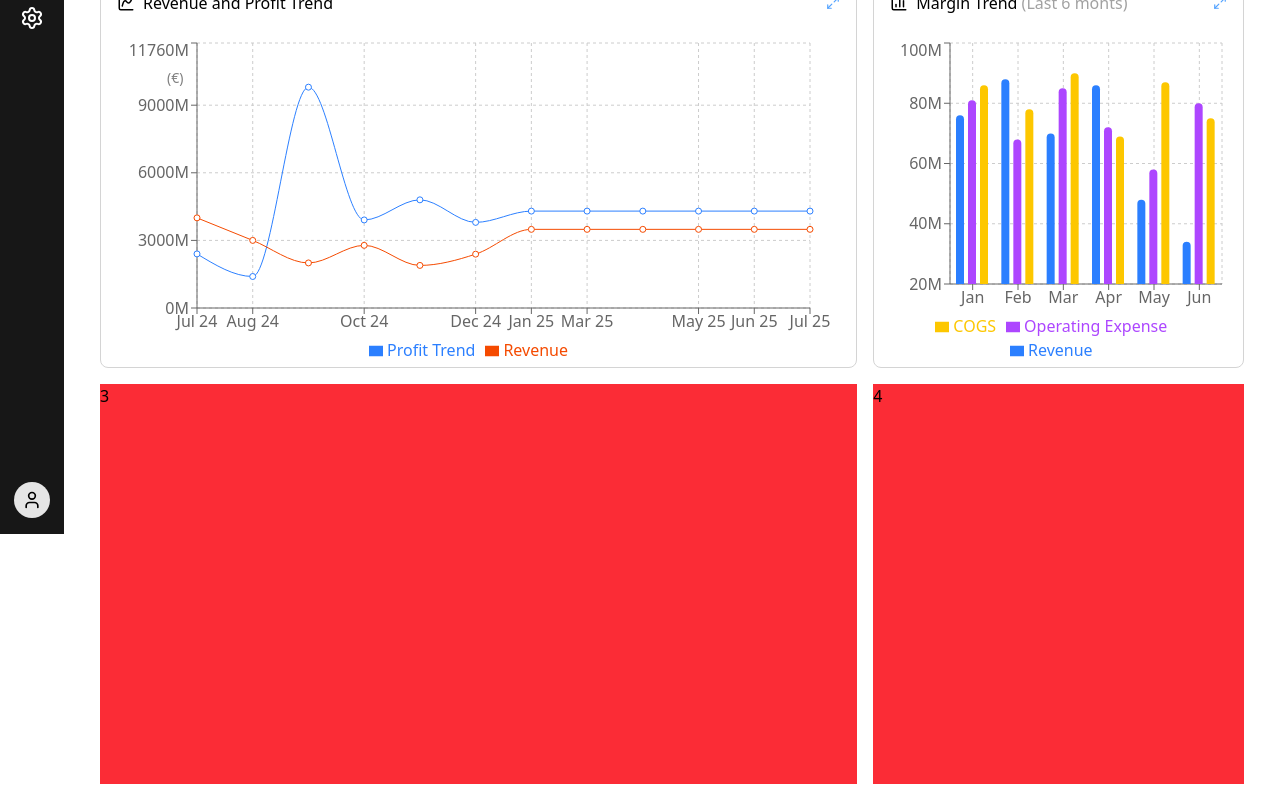
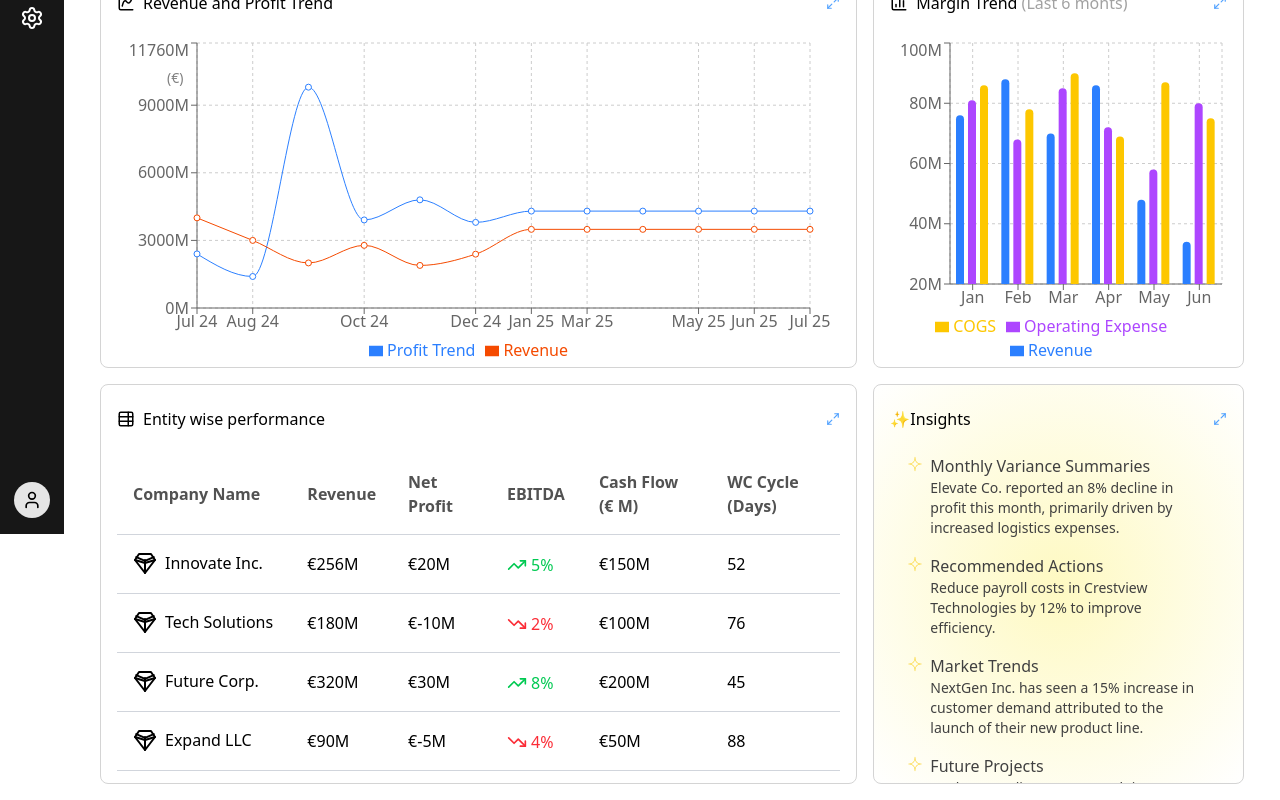
Before and after one commit to 10Yash10/Assignment-Project, a Next.js app: page /dashboard in a window 1280 px wide. Shown: the part 266-1066 px from the top of the page. Built offline with nearby package versions, Linux system fonts and the light colour scheme.

Commit message:
created the company section and insights section in dashboard

```diff
--- a/src/app/dashboard/page.tsx
+++ b/src/app/dashboard/page.tsx
@@ -2,9 +2,13 @@ import BarGraphComp from "@/components/ui/BarGraphComp";
 import Header from "@/components/ui/Header";
 import InfoCard from "@/components/ui/InfoCard";
 import LineChartComp from "@/components/ui/LineChart";
-import { ChartColumn, ChartSpline, Maximize, Maximize2 } from "lucide-react";
+import { ChartColumn, ChartSpline, Maximize, Maximize2, TableProperties, TrendingDown, TrendingUp } from "lucide-react";
+import { companyData } from "@/data/companies";
+import Image from "next/image";
 
 const page = () => {
+    const wcCycleDays = [52, 76, 45, 88, 25, 36, 55, 65, 70, 40, 80, 30, 60, 50, 75, 48, 58, 68, 78, 88, 98, 28, 38, 48];
+    const cashFlowData = ['150M', '100M', '200M', '50M', '300M', '80M', '140M', '40M', '250M', '90M', '180M', '60M', '220M', '70M', '280M', '85M', '150M', '45M', '240M', '100M', '190M', '55M', '230M', '65M'];
     const boxInformation = [
         {
             id: 1,
@@ -51,7 +55,7 @@ const page = () => {
                     <div className="w-full h-[10%] flex items-center justify-between">
                         <div className="flex gap-2 items-center">
                             <ChartSpline size={18} />
-                            <h1>Revenue and Profit Trend</h1>
+                            <h1 className="font-medium">Revenue and Profit Trend</h1>
                         </div>
                         <Maximize2 className="text-blue-400" size={14} />
                     </div>
@@ -65,7 +69,7 @@ const page = () => {
                     <div className="w-full h-[10%] flex items-center justify-between">
                         <div className="flex gap-2 items-center">
                             <ChartColumn size={18} />
-                            <h1>Margin Trend <span className="text-neutral-400">{"("}Last 6 monts{")"}</span></h1>
+                            <h1 className="font-medium">Margin Trend <span className="text-neutral-400 font-regular">{"("}Last 6 monts{")"}</span></h1>
                         </div>
                         <Maximize2 className="text-blue-400" size={14} />
                     </div>
@@ -74,11 +78,92 @@ const page = () => {
                     </div>
                 </div>
 
-                {/* Entry wise performance */}
-                <div className="col-span-2 bg-red-500 auto-cols-max">3</div>
+                {/* Entity wise performance */}
+                <div className="col-span-2 auto-cols-max h-[25rem] border space-y-4 border-neutral-300 p-4 rounded-lg">
+                    <div className="w-full h-[10%] flex items-center justify-between">
+                        <div className="flex gap-2 items-center">
+                            <TableProperties size={18} />
+                            <h1 className="font-medium">Entity wise performance</h1>
+                        </div>
+                        <Maximize2 className="text-blue-400" size={14} />
+                    </div>
+                    <div className="h-[90%] overflow-y-auto">
+                        <table className="w-full">
+                            <thead>
+                                <tr className="border-b border-gray-300 text-neutral-600">
+                                    <th className="text-left p-4">Company Name</th>
+                                    <th className="text-left p-4">Revenue</th>
+                                    <th className="text-left p-4">Net Profit</th>
+                                    <th className="text-left p-4">EBITDA</th>
+                                    <th className="text-left p-4">Cash Flow (€ M)</th>
+                                    <th className="text-left p-4">WC Cycle (Days)</th>
+                                </tr>
+                            </thead>
+                            <tbody>
+                                {companyData.map((company, index) => (
+                                    <tr key={company.companyName} className="border-b border-gray-300 font-medium">
+                                        <td className="p-4 flex items-center">
+                                            <Image src="/logo.svg" alt="logo" width={24} height={24} className="inline-block mr-2" />
+                                            {company.companyName}
+                                        </td>
+                                        <td className="p-4">€{company.revenue}</td>
+                                        <td className="p-4">€{company.profit}M</td>
+                                        <td className={`p-4 flex items-center gap-1 ${company.profit > 0 ? "text-green-500" : "text-red-500"}`}>
+                                            {company.profit > 0 ? <TrendingUp size={20} /> : <TrendingDown size={20} />}
+                                            <span>{Math.abs(company.grossMargin)}%</span>
+                                        </td>
+                                        <td className="p-4">€{cashFlowData[index]}</td>
+                                        <td className="p-4">{wcCycleDays[index]}</td>
+                                    </tr>
+                                ))}
+                            </tbody>
+                        </table>
+                    </div>
+                </div>
 
                 {/* Insights */}
-                <div className="col-span-1 bg-red-500 auto-cols-max">4</div>
+                <div className="col-span-1 auto-cols-max h-[25rem] border space-y-4 bg-radial from-yellow-100 to-white border-neutral-300 p-4 rounded-lg overflow-hidden">
+                    <div className="w-full h-[10%] flex items-center justify-between">
+                        <div className="flex gap-2 items-center">
+                            <h1 className="font-medium">✨Insights</h1>
+                        </div>
+                        <Maximize2 className="text-blue-400" size={14} />
+                    </div>
+                    <div className="h-[90%] px-6 overflow-y-auto">
+                        {/* <BarGraphComp /> */}
+                        {/* <div>
+                            <Image src="/star.png" alt="start icon" width="20" height="5" />
+
+                        </div> */}
+                        <ul className="list-image-[url('/star.png')] ml-4 ">
+                            {[{
+                                id: 1,
+                                heading: "Monthly Variance Summaries",
+                                desc: "Elevate Co. reported an 8% decline in profit this month, primarily driven by increased logistics expenses.",
+                            }, {
+                                id: 2,
+                                heading: "Recommended Actions",
+                                desc: "Reduce payroll costs in Crestview Technologies by 12% to improve efficiency."
+                            },
+                            {
+                                id: 3,
+                                heading: "Market Trends",
+                                desc: "NextGen Inc. has seen a 15% increase in customer demand attributed to the launch of their new product line.",
+                            },
+                            {
+                                id: 4,
+                                heading: "Future Projects",
+                                desc: "Analysts predict a 10% growth in revenue for Elevate Co. next quarter, as new partnerships are expected to enhance market reach."
+                            }].map((item) => (
+                                <li className="mb-4">
+                                    <h1 className="text-md text-neutral-700 font-regular">{item.heading}</h1>
+                                    <p className="text-sm text-neutral-700 font-regular">{item.desc}</p>
+                                </li>
+                            ))
+                            }
+                        </ul>
+                    </div>
+                </div>
             </div>
         </div>
     )
```
Also changed, not shown: public/star.png (added).
